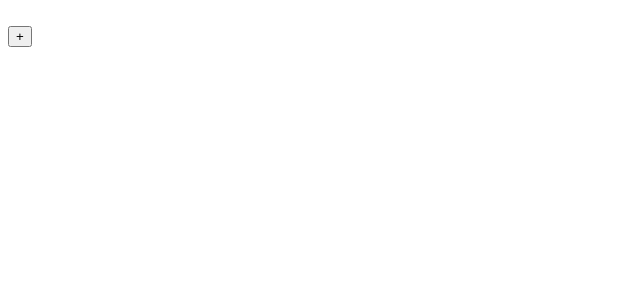
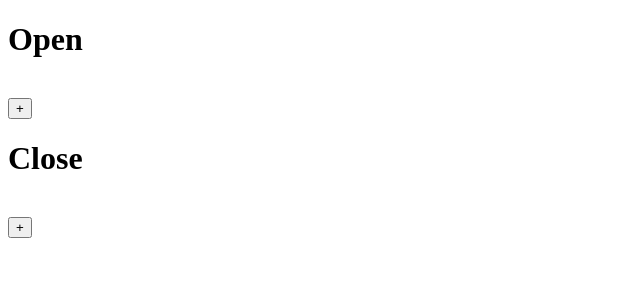
Before and after one commit to pSnehanshu/stock-market-botmaker, a Vue app: page / in a window 1280 px wide. Shown: the top 300 px of the page, without its empty margins (0-640 px from the left). Built offline with nearby package versions, Linux system fonts and the light colour scheme.

Commit message:
Created conditionList component and implemented open and close conditions

```diff
--- a/src/App.vue
+++ b/src/App.vue
@@ -1,57 +1,28 @@
 <template>
   <div id="app">
-      <template v-for="(c, i) in conditions">
-         <div :key="'condition-'+i">
-            <condition @change="conditionHandle(i, $event)" />
-            <button class="delete-btn" @click="removeCondition(i)">&times;</button>
-            <hr>
-         </div>
-      </template>
-      <br>
-      <button @click="addCondition">+</button>
-      <pre>{{ code }}</pre>
+      <div>
+          <h1>Open</h1>
+          <condition-list type="open" @change="open=$event" />
+          <pre>{{open}}</pre>
+      </div>
+      <div>
+          <h1>Close</h1>
+          <condition-list type="close" @change="close=$event" />
+          <pre>{{close}}</pre>
+      </div>
   </div>
 </template>
 
 <script>
-import Vue from 'vue'
-import Condition from '@/components/condition'
+import ConditionList from '@/components/conditionList'
 
 export default {
   name: 'app',
-  components: { Condition },
+  components: { ConditionList },
   data: () => ({
-     conditions: {},
-     lastConditionIndex:0,
+    open: '',
+    close: '',
   }),
-  computed: {
-    code() {
-      var code = ''
-      for (var i in this.conditions){
-        code += this.conditions[i]
-      }
-      return code
-    },
-  },
-  methods: {
-    conditionHandle(i, condition) {
-      console.log(i)
-      this.conditions[i] = condition
-    },
-    removeCondition(i){
-      Vue.delete(this.conditions, i)
-    },
-    addCondition(){
-      this.lastConditionIndex++
-      Vue.set(this.conditions, this.lastConditionIndex, '')
-    }
-  },
+
 }
 </script>
-
-<style>
-.delete-btn{
-   background-color: red;
-   color: white;
-}
-</style>
--- a/src/components/condition.vue
+++ b/src/components/condition.vue
@@ -24,6 +24,7 @@ const template = ejs.compile(conditionTmpt)
 
 export default {
     components: { Indicator },
+    props: ['type'],
     data: () => ({
         operator: '<',
         lhs: null,
@@ -44,7 +45,7 @@ export default {
                 lhs: this.lhs,
                 rhs: this.rhs,
                 operator: this.operator,
-                open: true,
+                open: (this.type.toLowerCase().trim()=='open'),
             })
 
             this.$emit('change', output)
--- /dev/null
+++ b/src/components/conditionList.vue
@@ -0,0 +1,61 @@
+<template>
+  <div>
+      <template v-for="(c, i) in conditions">
+         <div :key="'condition-'+i">
+            <condition @change="conditionHandle(i, $event)" :type="type" />
+            <button class="delete-btn" @click="removeCondition(i)">&times;</button>
+            <hr>
+         </div>
+      </template>
+      <br>
+      <button @click="addCondition">+</button>
+  </div>
+</template>
+
+<script>
+import Vue from 'vue'
+import Condition from '@/components/condition'
+
+export default {
+  components: { Condition },
+  props: ['type'],
+  data: () => ({
+     conditions: {},
+     lastConditionIndex:0,
+  }),
+  computed: {
+    code() {
+      var code = ''
+      for (var i in this.conditions){
+        code += this.conditions[i]
+      }
+      return code
+    },
+  },
+  methods: {
+    conditionHandle(i, condition) {
+      console.log(i)
+      this.conditions[i] = condition
+    },
+    removeCondition(i){
+      Vue.delete(this.conditions, i)
+    },
+    addCondition(){
+      this.lastConditionIndex++
+      Vue.set(this.conditions, this.lastConditionIndex, '')
+    }
+  },
+  watch: {
+      code(code){
+          this.$emit('change', code)
+      }
+  },
+}
+</script>
+
+<style>
+.delete-btn{
+   background-color: red;
+   color: white;
+}
+</style>
```
